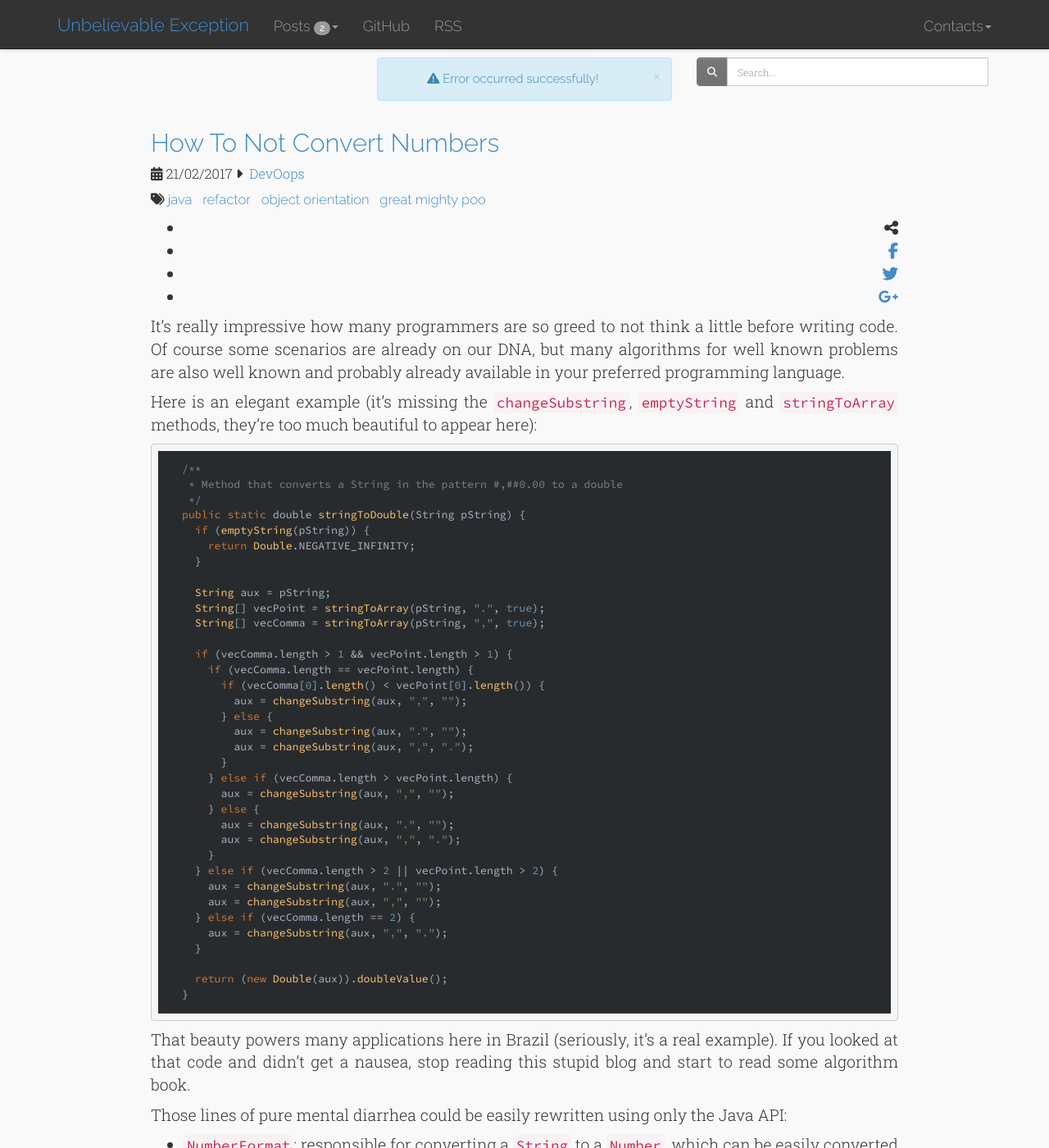
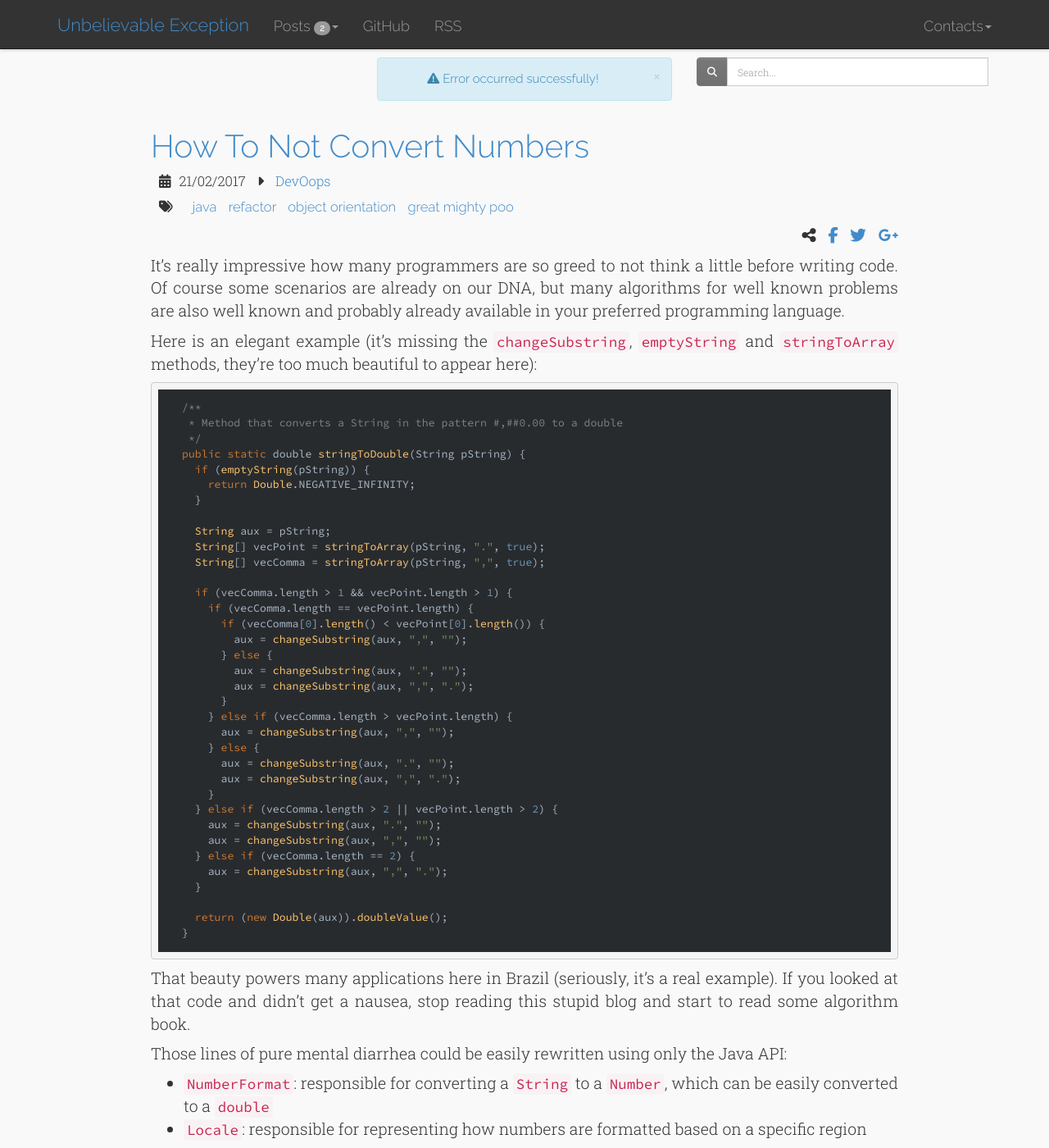
Before and after one commit to ataxexe/ataxexe.github.io, a Jekyll site: the page built from _posts/devoops/2017-02-21-how-to-not-convert-numbers.md, in a window 1280 px wide and 1400 px high. Shown: the whole window at 82% size. Built offline with Jekyll 4.4.1, drawn with Linux system fonts in a browser that asks for light colours; nearby versions of some CDN libraries.

Commit message:
improve layout

```diff
--- a/_includes/post-info.html
+++ b/_includes/post-info.html
@@ -1,15 +1,13 @@
 <div class="small">
   <ul class="post-info">
     <li>
-      <span><i class="fa fa-calendar"></i> {{ post.date | date: "%d/%m/%Y" }}</span>
+      <i class="fa fa-calendar"></i>{{ post.date | date: "%d/%m/%Y" }}
     </li>
     <li>
-      <span>
-        <i class="fa fa-caret-right"></i>&nbsp;
-        <a href="/{{post.category}}">
-          {{ site.data.categories[post.category]['name'] }}
-        </a>
-      </span>
+      <i class="fa fa-caret-right"></i>
+      <a href="/{{post.category}}">
+        {{ site.data.categories[post.category]['name'] }}
+      </a>
     </li>
   </ul>
 </div>
--- a/_includes/post-tags.html
+++ b/_includes/post-tags.html
@@ -1,9 +1,11 @@
 <div class="small">
   <ul class="post-info post-tag">
-    <li><i class="fa fa-tags"></i></li>
+    <li>
+      <i class="fa fa-tags"></i>
+    </li>
     {% for tag in page.tags %}
     <li class="post-tag">
-      <a href="#">{{ tag }}</a>&nbsp;&nbsp;
+      <a href="#">{{ tag }}</a>
     </li>
     {% endfor %}
   </ul>
--- a/_sass/theme/_style.scss
+++ b/_sass/theme/_style.scss
@@ -44,6 +44,17 @@ h1, h2, h3, h4, h5 {
   color: $brand-primary;
 }
 
+.share {
+  ul {
+    padding-left: 0;
+    li {
+      list-style: none;
+      display: inline;
+      padding-left: 10px;
+    }
+  }
+}
+
 .post-details {
   font-style: italic;
 }
@@ -53,11 +64,17 @@ h1, h2, h3, h4, h5 {
   li {
     list-style: none;
     display: inline;
+    padding-left: 10px;
+
+    i {
+      padding-right: 10px;
+    }
   }
 }
 
 .post-title {
   color: $brand-primary;
+  font-size: 2em;
 }
 
 .post-excerpt {
@@ -74,14 +91,6 @@ h1, h2, h3, h4, h5 {
 
 #btn-clear-search {
   display: none;
-}
-
-.share {
-  text-align: right;
-  .shareit {
-    position: relative;
-    top: -0.9em;
-  }
 }
 
 .post-tag {
```
